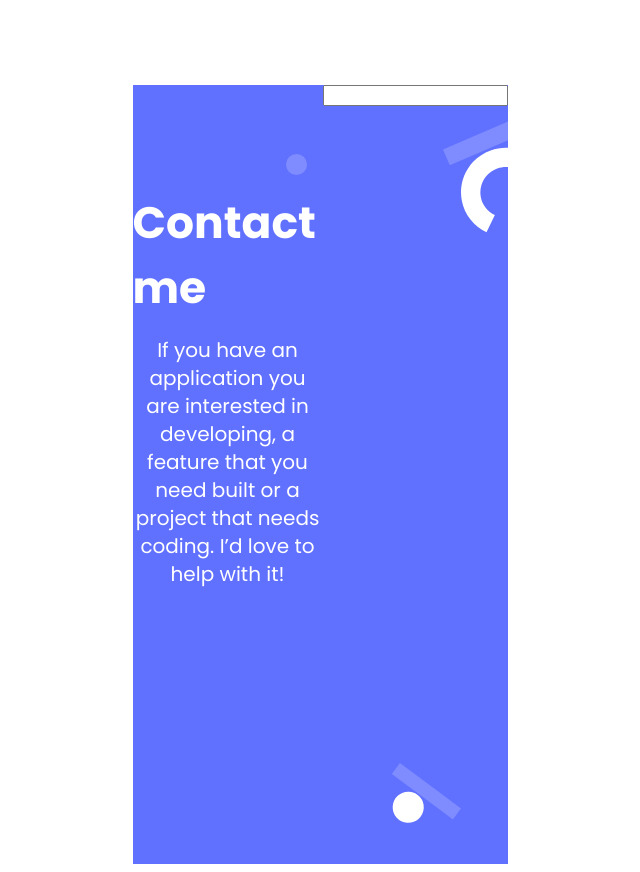
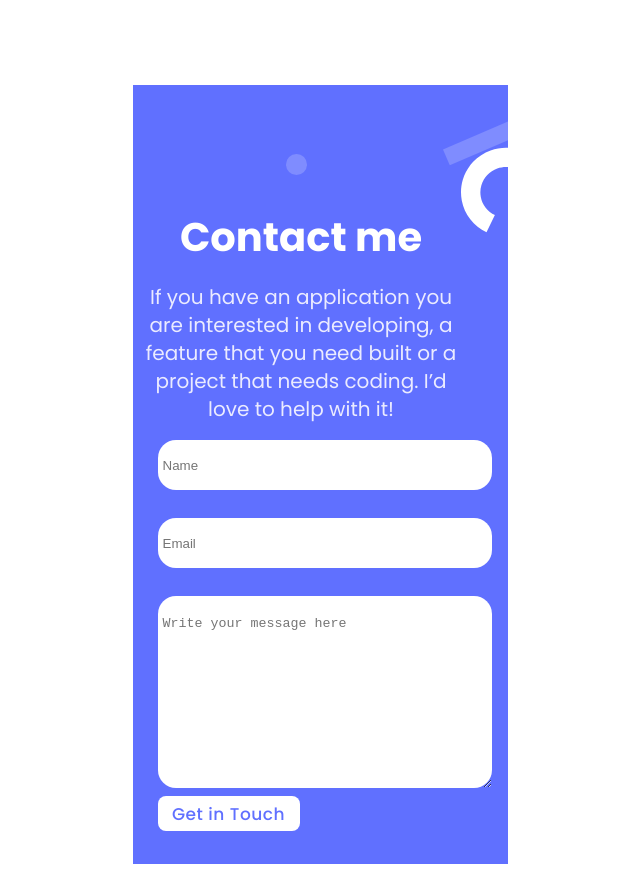
Before and after one commit to Ashir56/Mobile-PortFolio, a website: page index.html in a window 1280 px wide. Shown: the part 4407-5279 px from the top of the page, without its empty margins (320-960 px from the left). Drawn offline with Linux system fonts and the light colour scheme.

Commit message:
Contact Information Form

```diff
--- a/index.html
+++ b/index.html
@@ -257,16 +257,26 @@
             </div>
         </div>
         <div class="form">
-            <section class="p-text">
-              <h1>Contact me</h1>
-              <p>If you have an application you are interested in developing, a feature that you need built or a project that needs coding.
-                I’d love to help with it!</p>
-            </section>
-            <form class="form-fields">
-                <input type="text">
+            <div class="contact-me-section">
+                <h3 class="contact-me-primary-text">Contact me</h3>
+                <p class="contact-me-secondary-text">If you have an application you are interested in developing, a feature that you need built or a project that needs coding. I’d love to help with it!</p>
+                <form action="/my-handling-form-page" method="post" class="input-forms">
+                  <section class="name-input">
+                    <input type="text" id="name" name="user_name" placeholder="Name"/>
+                  </section>
+                  <section class="name-input-2">
+                    <input type="email" id="mail" name="user_email" placeholder="Email"/>
+                  </section>
+                  <section class="name-input-3">
+                    <textarea id="msg" name="user_message" placeholder="Write your message here"></textarea>
+                  </section>
 
-            </form>
+                  <button>Get in Touch</button>
+
+                </form>
+              </div>
         </div>
-    </div>
+
+
 </body>
 </html>
--- a/styles.css
+++ b/styles.css
@@ -451,7 +451,7 @@ nav {
 }
 
 .resume {
-  width: hug (126px);
+  width: 120px;
   height: hug (48px);
   margin-top: 12px;
   border-radius: 8px;
@@ -461,6 +461,7 @@ nav {
 }
 
 .resume p {
+    width: 100%;
   height: 24px;
   font-family: 'Poppins', sans-serif;
   font-size: 17px;
@@ -605,8 +606,151 @@ nav {
 }
 
 form{
+  width: 312px;
+  height: 779px;
+  top: 5410px;
+  background: #6070FF;
   display: flex;
   flex-direction: column;
-  width: 327px;
-  height: 170px;
+  justify-content: flex-start;
 }
+
+
+.contact-me{
+    width: 375px;
+  height: 779px;
+  top: 5410px;
+  background: #6070FF;
+  display: flex;
+  flex-direction: column;
+  justify-content: flex-start;
+  }
+
+
+  .contact-me-background{
+    background-image: url(contact\ form\ shapes-mobile@2x.png);
+  width: 265px;
+    height: 709.17px;
+    top: 4652px;
+    left: 153px;
+
+  }
+
+  .contact-me-section{
+    display: flex;
+    flex-direction: column;
+    justify-content: center;
+    align-items: center;
+  }
+
+  .contact-me-primary-text{
+  height: 12px;
+  padding-top: 86px;
+  left: -213px;
+
+  font-family: 'Poppins', sans-serif;
+  font-size: 40px;
+  font-weight: 700;
+  line-height: 52px;
+  letter-spacing: 0em;
+  text-align: center;
+
+  color: #FFFFFF;
+
+  }
+
+  .contact-me-secondary-text{
+
+    width: 327px;
+    height: 137px;
+    top: 4802px;
+    left: 24px;
+
+    font-family: 'Poppins', sans-serif;
+  font-size: 20px;
+  font-weight: 400;
+  line-height: 28px;
+  letter-spacing: 0em;
+  text-align: center;
+  color: #EBEBFF;
+
+
+
+  }
+
+  .name-input{
+    width: 327px;
+  height: 48px;
+  top: 4991px;
+  left: 24px;
+
+  }
+
+  .input-forms{
+    display: flex;
+    flex-direction: column;
+    justify-content:flex-start;
+    align-items: flex-start;
+    padding-left: 25px;
+  }
+
+  .name-input-2{
+    width: 327px;
+  height: 48px;
+  top: 5059px;
+  left: 24px;
+  margin-top: 30px;
+  margin-bottom: 30px;
+
+  }
+
+  .name-input input{
+    width:100%;
+    height:100%;
+    margin-bottom: 30px;
+    border-radius: 18px;
+    border: none;
+    padding-left: 5px;
+  }
+
+  .name-input-2 input{
+    width:100%;
+    height:100%;
+    border-radius: 18px;
+    border: none;
+    padding-left: 5px;
+  }
+
+  .name-input-3{
+    width: 327px;
+    height: 170px;
+
+  }
+
+  .name-input-3 textarea{
+    width: 100%;
+    height:100%;
+    border-radius: 18px;
+    border: none;
+    padding-top: 20px;
+    padding-left: 5px;
+  }
+
+  .input-forms button{
+    margin-top: 30px;
+    border-radius: 8px;
+    border: none;
+  height: 35px;
+  font-family: 'Poppins', sans-serif;
+  font-size: 17px;
+  font-weight: 500;
+  line-height: 24px;
+  letter-spacing: 0.03em;
+  text-align: center;
+  color: #6070FF;
+  width:142px;
+  background: #FFFFFF;
+  padding: 5px 5px;
+  padding-bottom: 5px;
+
+  }
```
Also changed, not shown: 1 other file.
